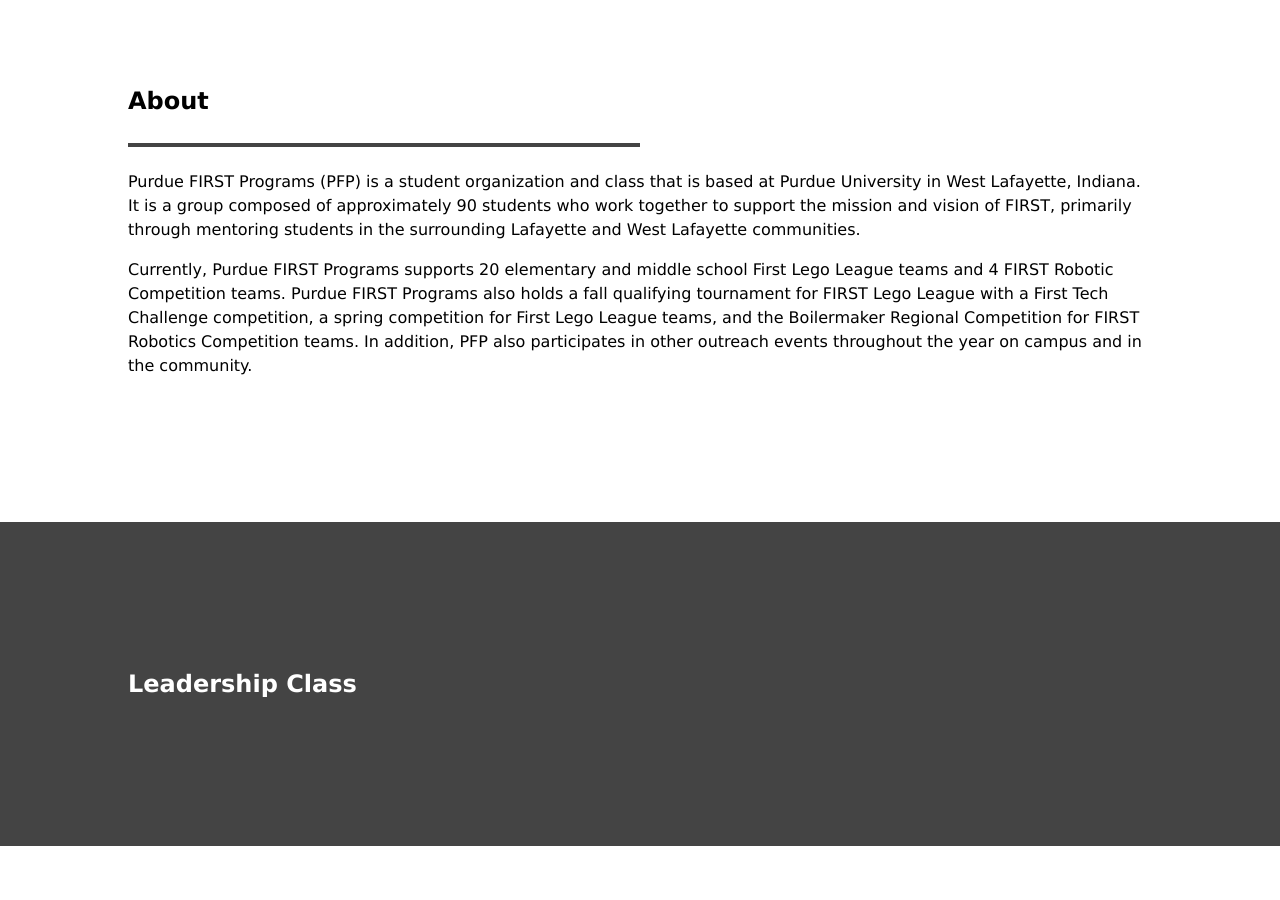
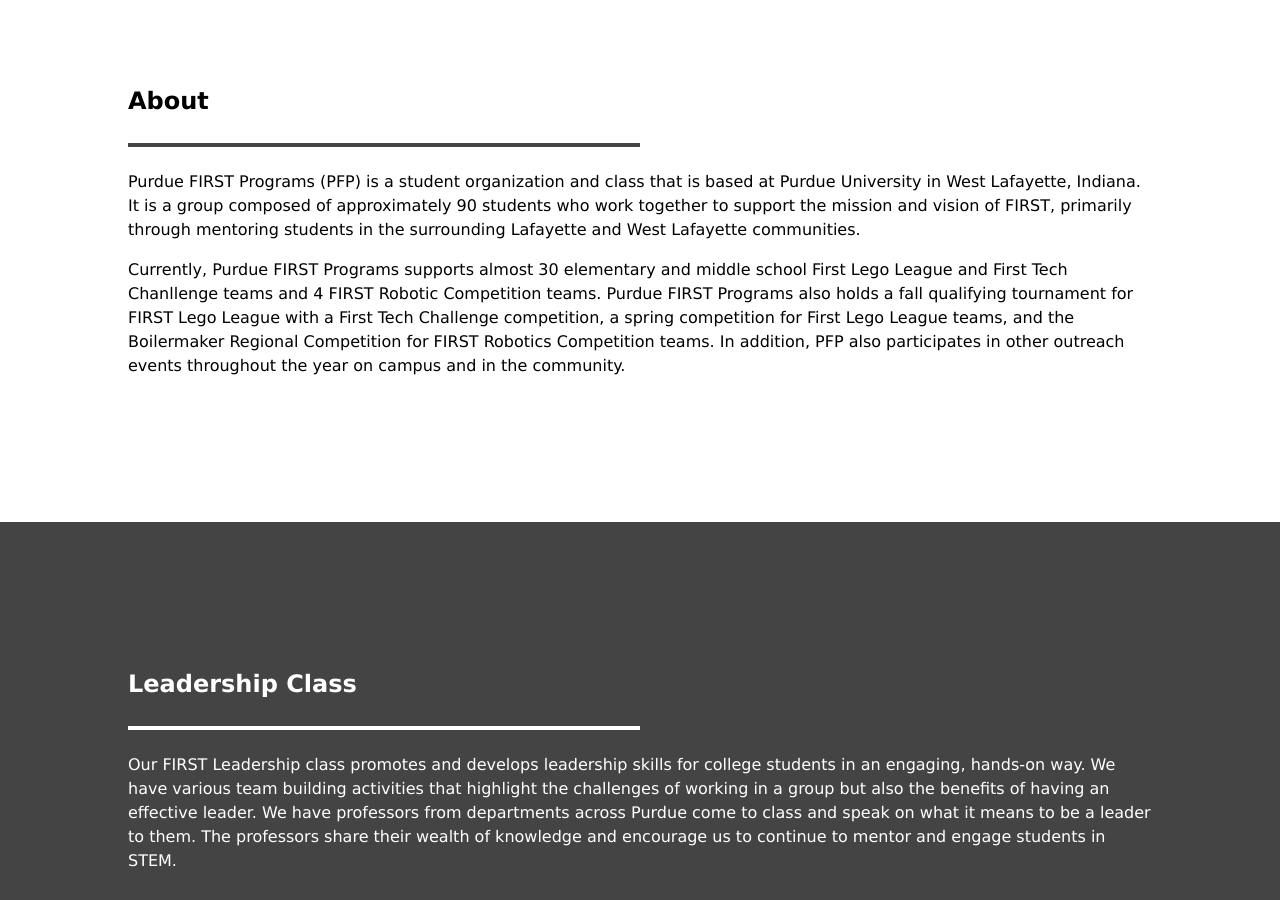
Before and after one commit to purduefirst/purduefirst.github.io, a Jekyll site: the page built from index.html, in a window 1280 px wide and 900 px high, scrolled down 961 px. Built offline with Jekyll 4.4.1, drawn with Linux system fonts in a browser that asks for light colours.

Commit message:
update content

```diff
--- a/index.html
+++ b/index.html
@@ -12,11 +12,14 @@
 		<hr class="medium-hr">
 		<br />
 		<p>Purdue FIRST Programs (PFP) is a student organization and class that is based at Purdue University in West Lafayette, Indiana. It is a group composed of approximately 90 students who work together to support the mission and vision of FIRST, primarily through mentoring students in the surrounding Lafayette and West Lafayette communities.</p>
-		<p>Currently, Purdue FIRST Programs supports 20 elementary and middle school First Lego League teams and 4 FIRST Robotic Competition teams. Purdue FIRST Programs also holds a fall qualifying tournament for FIRST Lego League with a First Tech Challenge competition, a spring competition for First Lego League teams, and the Boilermaker Regional Competition for FIRST Robotics Competition teams. In addition, PFP also participates in other outreach events throughout the year on campus and in the community.</p>
+		<p>Currently, Purdue FIRST Programs supports almost 30 elementary and middle school First Lego League and First Tech Chanllenge teams and 4 FIRST Robotic Competition teams. Purdue FIRST Programs also holds a fall qualifying tournament for FIRST Lego League with a First Tech Challenge competition, a spring competition for First Lego League teams, and the Boilermaker Regional Competition for FIRST Robotics Competition teams. In addition, PFP also participates in other outreach events throughout the year on campus and in the community.</p>
 	</div>
 </section>
 <section id="our-teams" class="secondary-section">
 	<div class="container">
 		<h1>Leadership Class</h1>
+		<hr class="medium-hr">
+		<br />
+		<p>Our FIRST Leadership class promotes and develops leadership skills for college students in an engaging, hands-on way. We have various team building activities that highlight the challenges of working in a group but also the benefits of having an effective leader. We have professors from departments across Purdue come to class and speak on what it means to be a leader to them. The professors share their wealth of knowledge and encourage us to continue to mentor and engage students in STEM.</p>
 	</div>
 </section>
```
